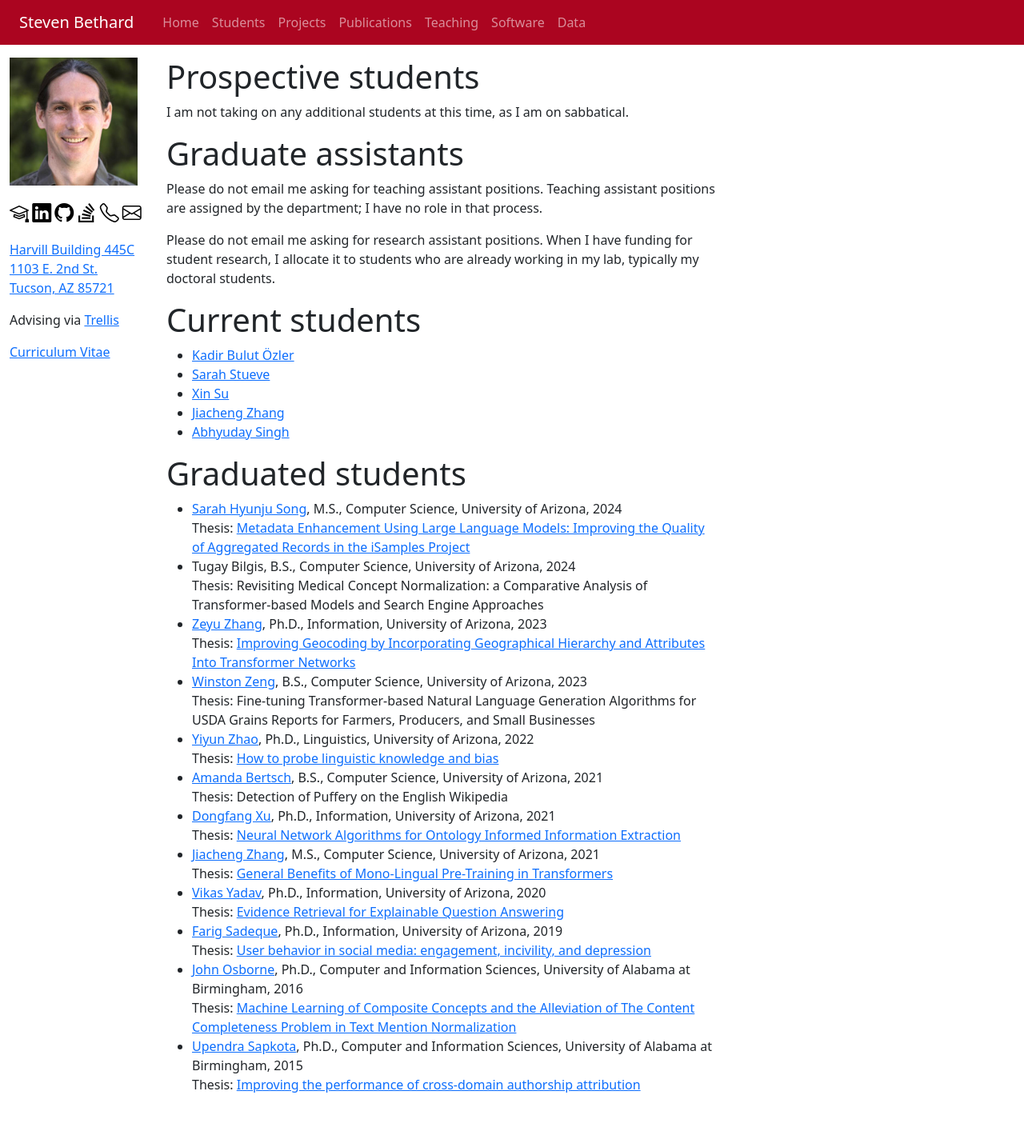
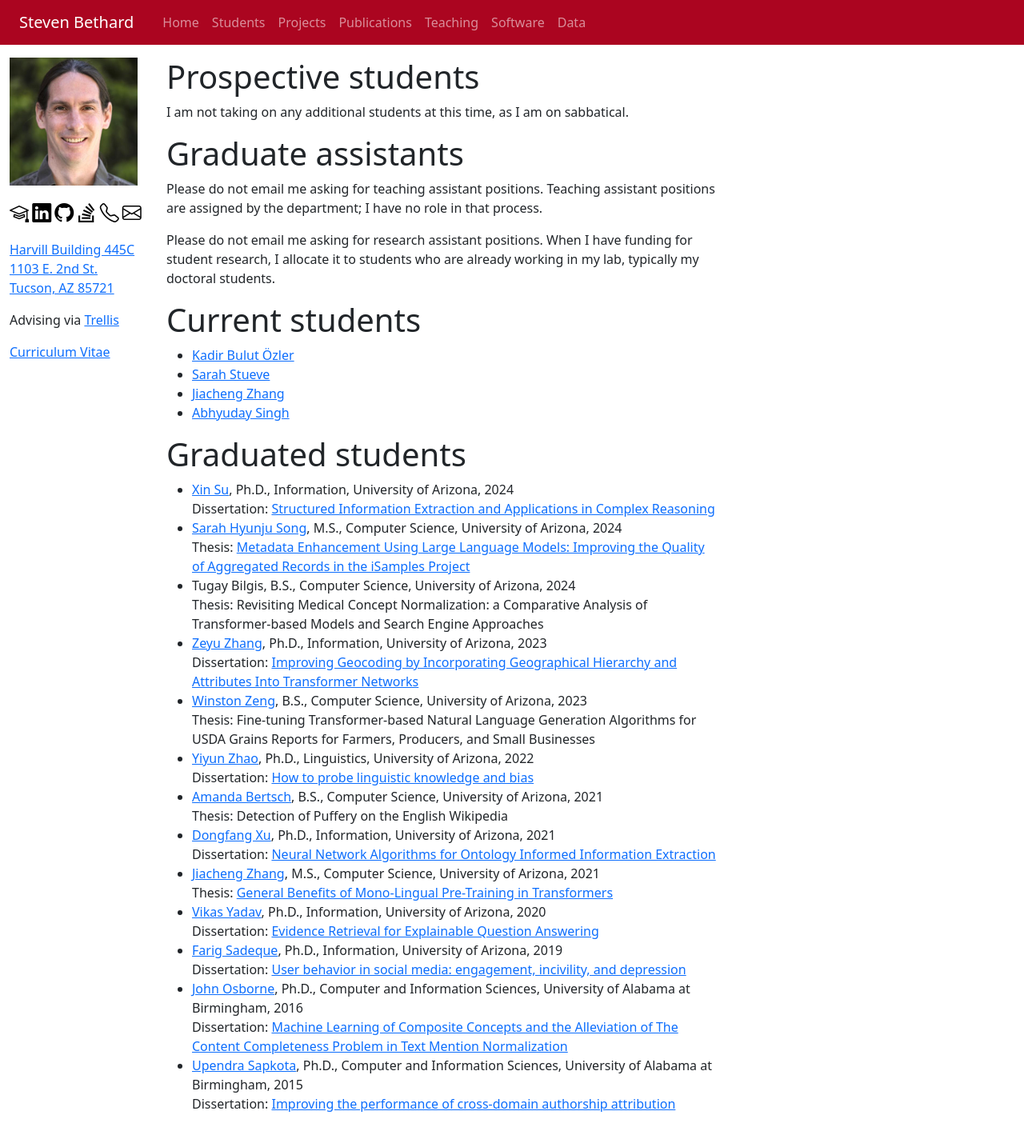
Before and after one commit to bethard/bethard.github.io, a Jekyll site: the page built from students.md, in a window 1280 px wide. Shown: the whole page at 80% size. Built offline with Jekyll 4.4.1, drawn with Linux system fonts in a browser that asks for light colours; before the commit the page ends 1400 px from its top, so only the background shows below that.

Commit message:
Moves Xin to graduated

```diff
--- a/students.md
+++ b/students.md
@@ -20,33 +20,34 @@
 
 * [Kadir Bulut Özler](https://ischool.arizona.edu/people/bulut-ozler)
 * [Sarah Stueve](https://ischool.arizona.edu/people/sarah-stueve)
-* [Xin Su](https://ischool.arizona.edu/people/xin-su)
 * [Jiacheng Zhang](https://ischool.arizona.edu/people/jiacheng-zhang)
 * [Abhyuday Singh](https://www.linkedin.com/in/abhyudaysingh31)
 
 # Graduated students #
 
+* [Xin Su](https://www.linkedin.com/in/xin-su-7a5297125/), Ph.D., Information, University of Arizona, 2024
+  Dissertation: [Structured Information Extraction and Applications in Complex Reasoning](https://repository.arizona.edu/handle/10150/675500)
 * [Sarah Hyunju Song](https://www.linkedin.com/in/sarah-hyunju-song-a93894232), M.S., Computer Science, University of Arizona, 2024
   Thesis: [Metadata Enhancement Using Large Language Models: Improving the Quality of Aggregated Records in the iSamples Project](https://repository.arizona.edu/handle/10150/672555)
 * Tugay Bilgis, B.S., Computer Science, University of Arizona, 2024
   Thesis: Revisiting Medical Concept Normalization: a Comparative Analysis of Transformer-based Models and Search Engine Approaches
 * [Zeyu Zhang](https://www.linkedin.com/in/zeyu-zhang-902035147/), Ph.D., Information, University of Arizona, 2023
-  Thesis: [Improving Geocoding by Incorporating Geographical Hierarchy and Attributes Into Transformer Networks](https://repository.arizona.edu/handle/10150/670290)
+  Dissertation: [Improving Geocoding by Incorporating Geographical Hierarchy and Attributes Into Transformer Networks](https://repository.arizona.edu/handle/10150/670290)
 * [Winston Zeng](https://www.linkedin.com/in/winston-zeng-a65a50159/), B.S., Computer Science, University of Arizona, 2023
   Thesis: Fine-tuning Transformer-based Natural Language Generation Algorithms for USDA Grains Reports for Farmers, Producers, and Small Businesses
 * [Yiyun Zhao](https://www.linkedin.com/in/yiyunzhaoluna/), Ph.D., Linguistics, University of Arizona, 2022
-  Thesis: [How to probe linguistic knowledge and bias](https://repository.arizona.edu/handle/10150/665646)
+  Dissertation: [How to probe linguistic knowledge and bias](https://repository.arizona.edu/handle/10150/665646)
 * [Amanda Bertsch](https://www.linkedin.com/in/amandabertsch/), B.S., Computer Science, University of Arizona, 2021
   Thesis: Detection of Puffery on the English Wikipedia
 * [Dongfang Xu](https://www.linkedin.com/in/dongfangxu9), Ph.D., Information, University of Arizona, 2021
-  Thesis: [Neural Network Algorithms for Ontology Informed Information Extraction](https://repository.arizona.edu/handle/10150/650879)
+  Dissertation: [Neural Network Algorithms for Ontology Informed Information Extraction](https://repository.arizona.edu/handle/10150/650879)
 * [Jiacheng Zhang](https://ischool.arizona.edu/people/jiacheng-zhang), M.S., Computer Science, University of Arizona, 2021
   Thesis: [General Benefits of Mono-Lingual Pre-Training in Transformers](https://repository.arizona.edu/handle/10150/660173)
 * [Vikas Yadav](https://www.linkedin.com/in/vyf95/), Ph.D., Information, University of Arizona, 2020
-  Thesis: [Evidence Retrieval for Explainable Question Answering](https://repository.arizona.edu/handle/10150/656828)
+  Dissertation: [Evidence Retrieval for Explainable Question Answering](https://repository.arizona.edu/handle/10150/656828)
 * [Farig Sadeque](https://www.linkedin.com/in/farig-sadeque-a982125b/), Ph.D., Information, University of Arizona, 2019
-  Thesis: [User behavior in social media: engagement, incivility, and depression](https://repository.arizona.edu/handle/10150/633192)
+  Dissertation: [User behavior in social media: engagement, incivility, and depression](https://repository.arizona.edu/handle/10150/633192)
 * [John Osborne](https://www.linkedin.com/in/john-osborne-11baa154/), Ph.D., Computer and Information Sciences, University of Alabama at Birmingham, 2016
-  Thesis: [Machine Learning of Composite Concepts and the Alleviation of The Content Completeness Problem in Text Mention Normalization](https://www.proquest.com/docview/1853119123)
+  Dissertation: [Machine Learning of Composite Concepts and the Alleviation of The Content Completeness Problem in Text Mention Normalization](https://www.proquest.com/docview/1853119123)
 * [Upendra Sapkota](https://www.linkedin.com/in/upendra-sapkota/), Ph.D., Computer and Information Sciences, University of Alabama at Birmingham, 2015
-  Thesis: [Improving the performance of cross-domain authorship attribution](https://www.proquest.com/docview/1750069695/)
+  Dissertation: [Improving the performance of cross-domain authorship attribution](https://www.proquest.com/docview/1750069695/)
```
